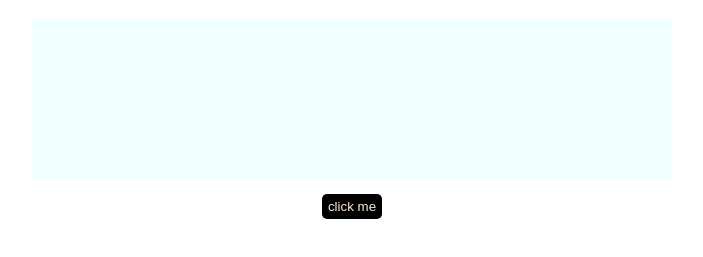
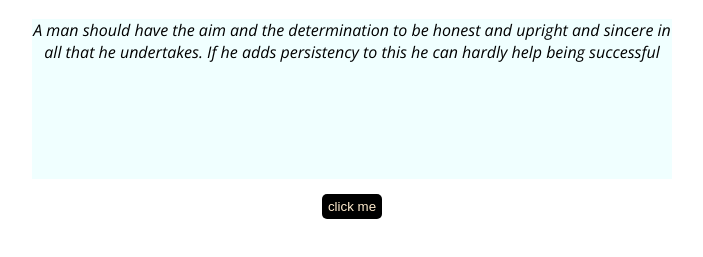
Before and after one commit to Olaoluwayemi8/My-Random-Quotes, a plain HTML site: page index.html in a window 1280 px wide. Both pictures are taken after a click on the button "click me". Shown: the part 67-324 px from the top of the page, without its empty margins (288-991 px from the left). Drawn offline with nearby package versions, Linux system fonts and the light colour scheme.

Commit message:
random quote machine task completed

```diff
--- a/index.html
+++ b/index.html
@@ -10,9 +10,9 @@
 <body>
     <div class="container">
     <h1>My random quote machine</h1>
-    <div class="coats">
+    <div id="quoteId" class="quote">
     </div>
-    <button onclick="myQuotes">click me</button>
+    <button id="btn" onclick="myQuotes()">click me</button>
     </div>
 
     <script src="index.js"></script>
--- a/index.js
+++ b/index.js
@@ -1,3 +1,7 @@
 let quotes = ["I have always believed that each man makes his own happiness and is responsible for his own problems. It is a simple philosophy.","When we have respect for ourselves and others, we gravitate towards connections that encourage that. ","A man should have the aim and the determination to be honest and upright and sincere in all that he undertakes. If he adds persistency to this he can hardly help being successful","Only one thing is ever guaranteed, that is that you will definitely not achieve the goal if you don't take the shot.","The fact is that grief today is a family matter as much a s it is an individual one.","Children really brighten up a household. They never turn the lights off."];
 
-function myQuotes()
+function myQuotes(){
+    let randomNumber = Math.floor(Math.random() * quotes.length);
+    console.log(quotes[randomNumber])
+    document.querySelector('.quote').innerHTML = quotes[randomNumber]
+}
--- a/style.css
+++ b/style.css
@@ -1,4 +1,4 @@
-.coats {
+.quote {
     width: 50vw;
     height: 20vh;
     background-color: azure;
```
